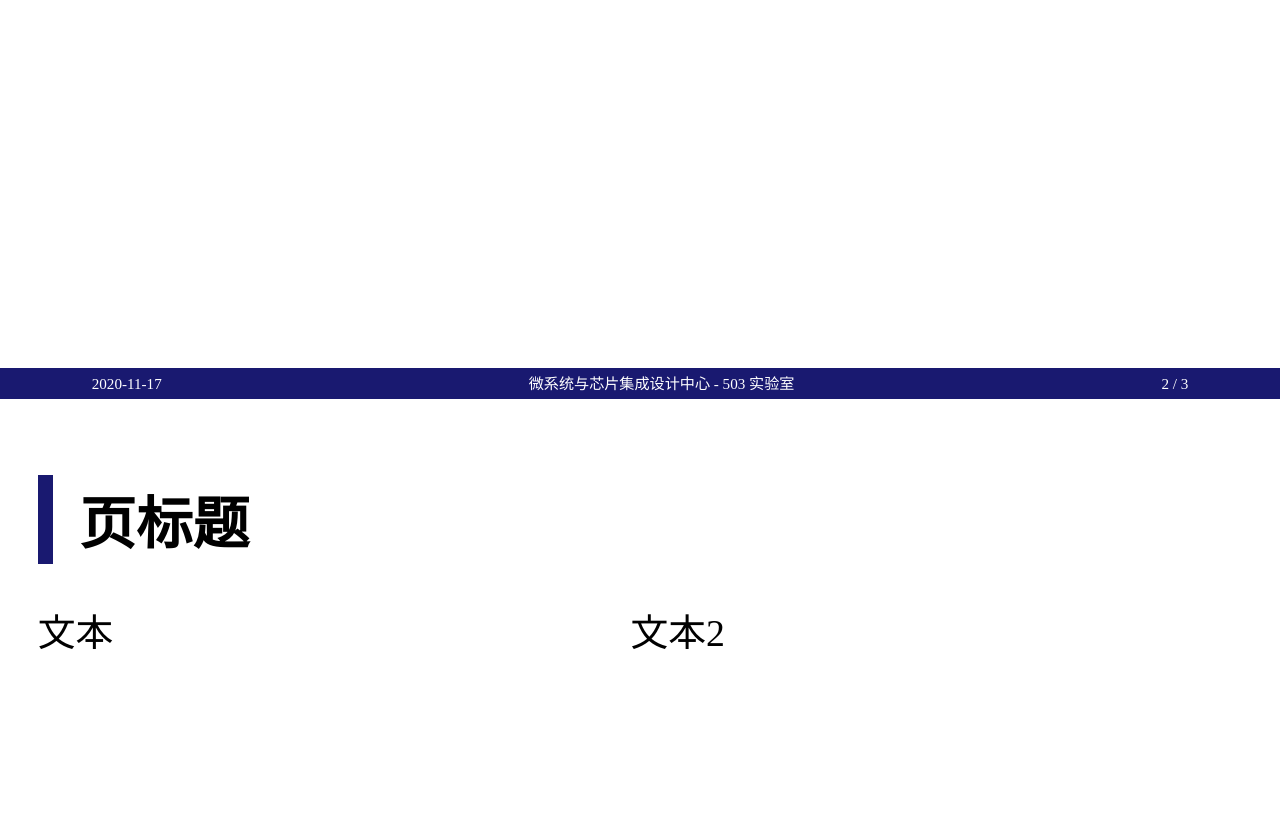
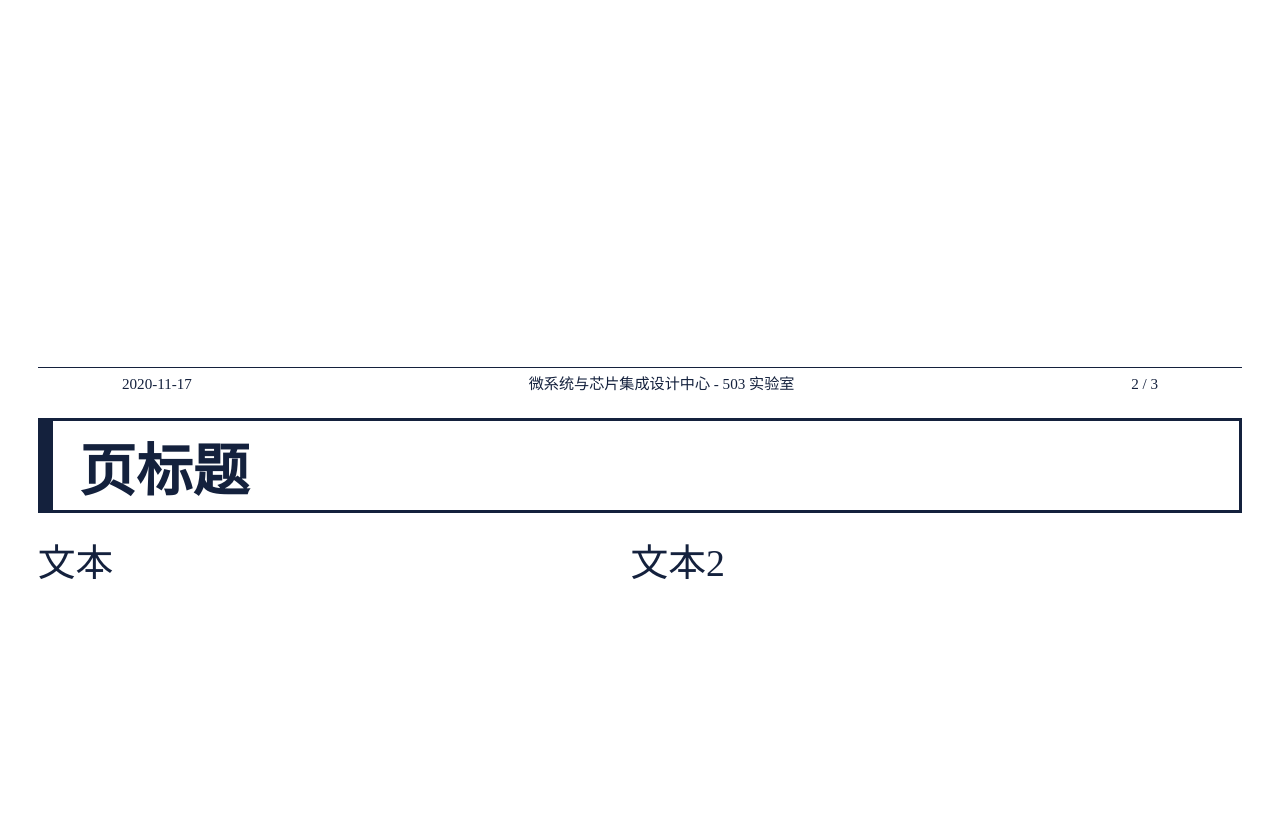
Before and after one commit to pantao1227/html-pdf-presentation, a plain HTML site: page index.html in a window 1280 px wide. Shown: the part 1982-2800 px from the top of the page. Drawn offline with Linux system fonts and the light colour scheme.

Commit message:
修改样式

```diff
--- a/index.html
+++ b/index.html
@@ -10,8 +10,8 @@
             <div id="title" style="flex-grow: 3; display: flex; align-items: flex-end;">
                 <h1 style="width: 100%;">Vivado SoC 软/硬件开发流程示例</h1>
             </div>
-            <div id="author" style="flex-grow: 1; display: flex; align-items: center;">
-                <p style="width: 100%;">pt27@live.cn</p>
+            <div id="author" style="flex-grow: 2; display: flex; align-items: center;">
+                <p style="width: 100%; font-family: Arial, Helvetica, sans-serif;">pt27@live.cn</p>
             </div>
             <div id="description" style="flex-grow: 1; text-align: left; margin-left: 60mm;">
                 <ul>
@@ -20,8 +20,8 @@
                     <li>UART</li>
                 </ul>
             </div>
-            <div id="org" style="flex-grow: 1;">
-                <p>微系统与芯片集成设计中心 - 503 实验室</p>
+            <div id="org" style="flex-grow: 1; flex-basis: 20mm; display: flex; align-items: center;">
+                <p style="width: 100%; font-size: 6mm;">微系统与芯片集成设计中心 - 503 实验室</p>
             </div>
         </div>
     </div>
--- a/style.css
+++ b/style.css
@@ -1,12 +1,23 @@
 :root {
     --page-height: 210mm;
     --page-width: 297mm;
-    --main-color: midnightblue;
+    --fg-color: #14213D;
+    --bg-color: #FFFFFF;
+    --secend-color: #14213D;
     --small-font-size: 4mm;
     --footer-height: 2vh;
+    --side-margin: 10mm;
+    --top-margin: 10mm;
+}
+html {
+    color: var(--fg-color);
+    background: var(--bg-color);
 }
 h1, h2, h3 {
     font-family: Arial, Helvetica, sans-serif;
+}
+h1, h2, h3, h4, p {
+    color: var(--fg-color);
 }
 h1 {
     font-size: 18mm;
@@ -44,17 +55,21 @@ p {
     flex-grow: 1;
     display: flex;
     flex-direction: column;
-    margin: 10mm;
+    margin-bottom: 0mm;
+    margin-top: 0mm;
+    margin-left: var(--side-margin);
+    margin-right: var(--side-margin);
 }
 .first_page {
     text-align: center;
 }
 .footer {
     font-size: var(--small-font-size);
-    color: #fff;
-    background: var(--main-color);
+    color: var(--fg-color);
     display: flex;
     flex-basis: var(--footer-height);
+    margin: 0mm var(--side-margin);
+    border-top: 1px solid var(--secend-color);
 }
 .footer_left {
     flex-grow: 1;
@@ -75,10 +90,11 @@ p {
     line-height: var(--footer-height);
 }
 .page_title {
-    margin: 10mm 0mm;
+    margin: 5mm 0mm;
 }
 .page_title > h2 {
-    border-left: 4mm solid var(--main-color);
+    border: 1mm solid var(--secend-color);
+    border-left: 4mm solid var(--secend-color);
     padding: 1mm 7mm;
 }
 .page_content_2 {
```
Also changed, not shown: 1 other file.
